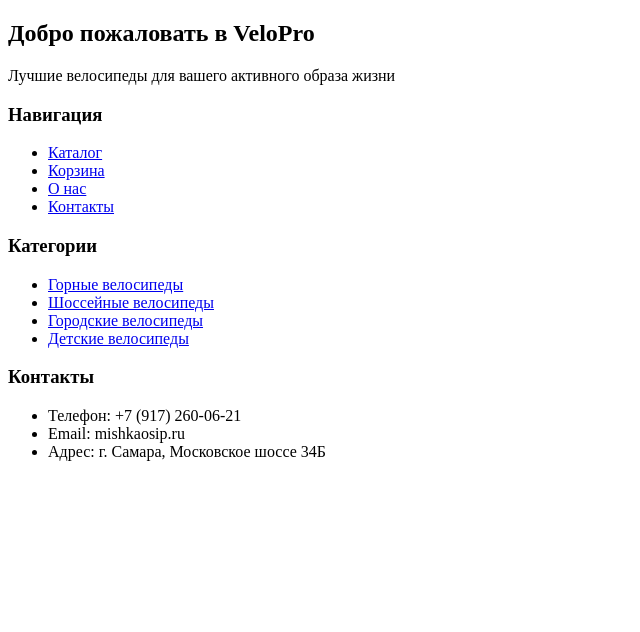
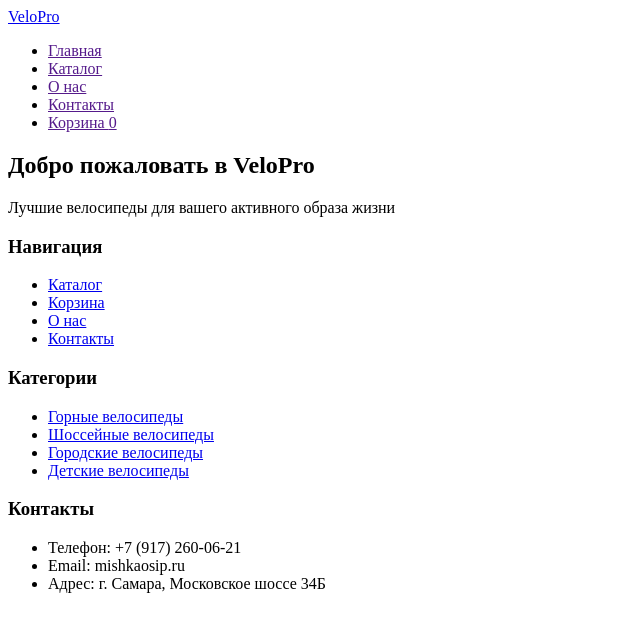
Before and after one commit to algorithm-ssau/Team1_6302, a plain HTML site: page index.html in a window 1280 px wide. Shown: the whole page, without its empty margins (0-640 px from the left). Drawn offline with Linux system fonts and the light colour scheme.

Commit message:
add header

```diff
--- a/index.html
+++ b/index.html
@@ -7,6 +7,25 @@
     <link rel="stylesheet" href="style.css">
 </head>
 <body>
+    <header>
+        <div class="header-content">
+            <a href="/" class="logo">VeloPro</a>
+            <nav>
+                <ul>
+                    <li><a href="">Главная</a></li>
+                    <li><a href="">Каталог</a></li>
+                    <li><a href="">О нас</a></li>
+                    <li><a href="">Контакты</a></li>
+                    <li>
+                        <a href="" class="cart-icon">
+                            Корзина
+                            <span class="cart-count">0</span>
+                        </a>
+                    </li>
+                </ul>
+            </nav>
+        </div>
+    </header>
     <main>
         <section>
             <h1>Добро пожаловать в VeloPro</h1>
```
